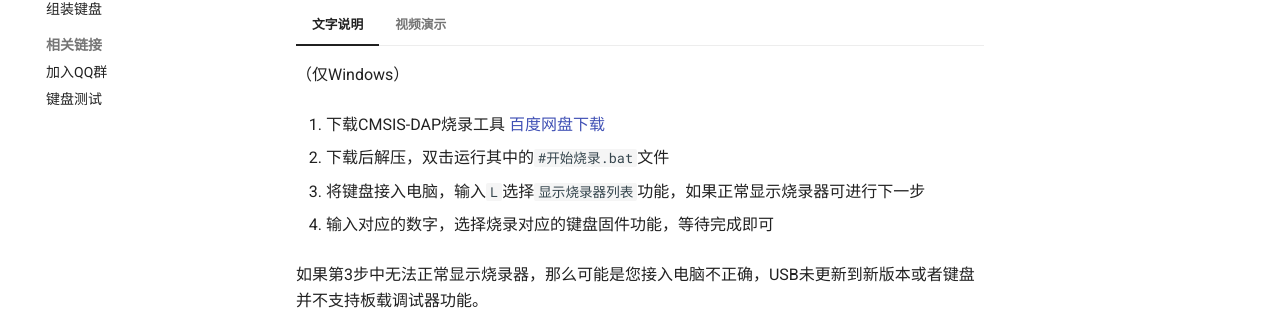
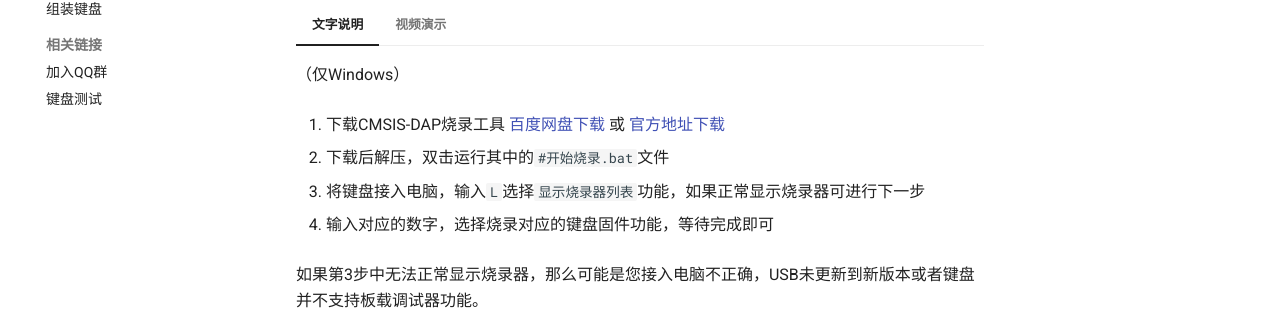
Before and after one commit to genokolar/genokolar.github.io, an MkDocs documentation site: the page built from docs/upgrade.md, in a window 1280 px wide and 900 px high, scrolled down 2396 px. Shown: the part 502-812 px from the top of the window. Built offline with MkDocs 1.6.1 and Material for MkDocs 9.7.7, drawn with Linux system fonts in a browser that asks for light colours; comment, search, counter and statistics services are not loaded.

Commit message:
更新视频

```diff
--- a/docs/upgrade.md
+++ b/docs/upgrade.md
@@ -155,7 +155,7 @@ CMSIS-DAP烧录工具包自带完整蓝牙固件，适合快速刷写完整固
 === "文字说明"
     （仅Windows）
 
-    1. 下载CMSIS-DAP烧录工具 [百度网盘下载](https://eyun.baidu.com/s/3smnHnI1)
+    1. 下载CMSIS-DAP烧录工具 [百度网盘下载](https://eyun.baidu.com/s/3smnHnI1) 或 [官方地址下载](http://glab.online/down/sdk17/CMSIS-DAP线刷包20211005-b2d93bf-SDK17.zip)
 
     2. 下载后解压，双击运行其中的`#开始烧录.bat`文件
 
@@ -168,6 +168,6 @@ CMSIS-DAP烧录工具包自带完整蓝牙固件，适合快速刷写完整固
 === "视频演示"
 
     <video id="video" width="360px" height="auto" controls="controls" preload="none" poster="http://glab.online/wp-content/uploads/2019/10/favicon.png">
-    <source id="mp4" src="https://glab.online/down/CMSIS-DAP2.mp4" type="video/mp4">
+    <source id="mp4" src="https://glab.online/down/CMSIS-DAP.mp4" type="video/mp4">
     您的浏览器不支持播放此视频
     </video>
```
Also changed, not shown: docs/trouble.md (+1 -1 lines).
